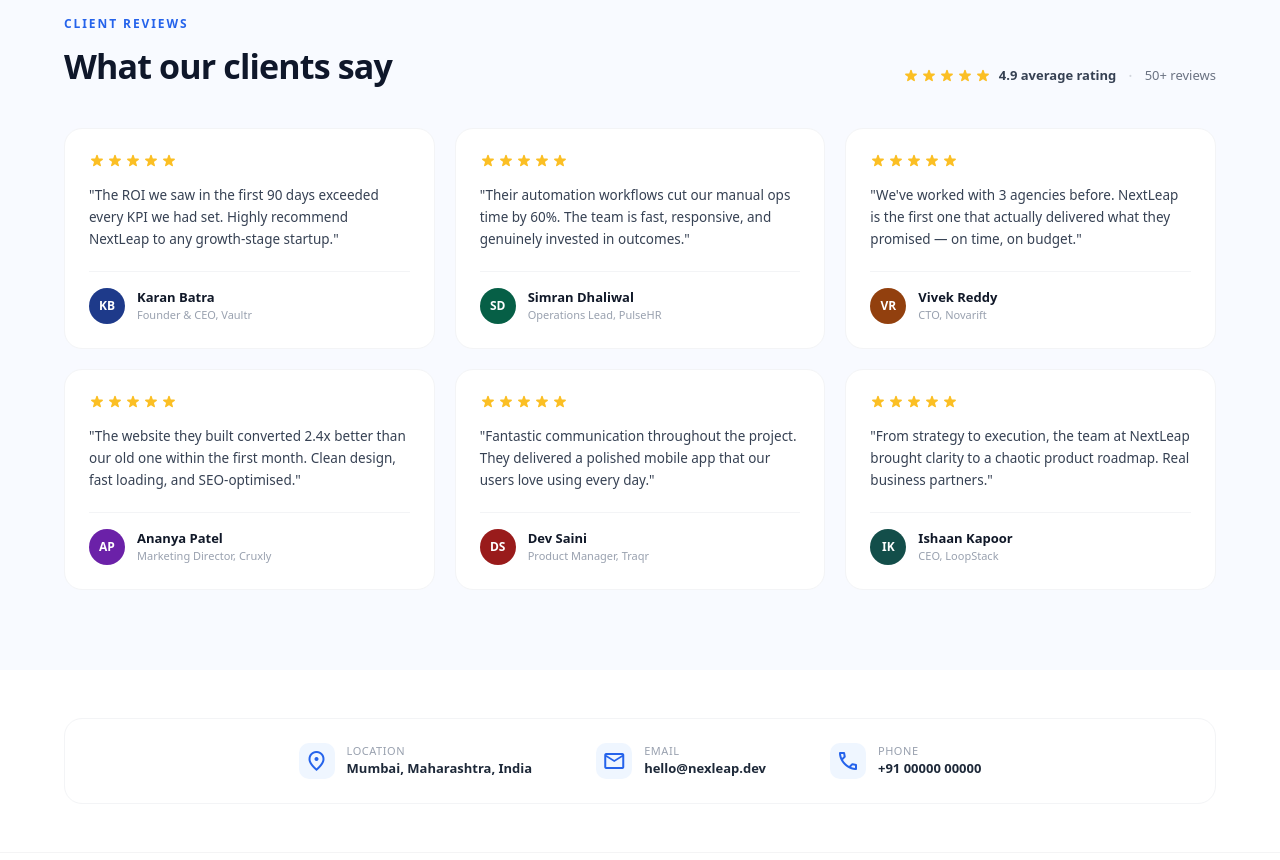
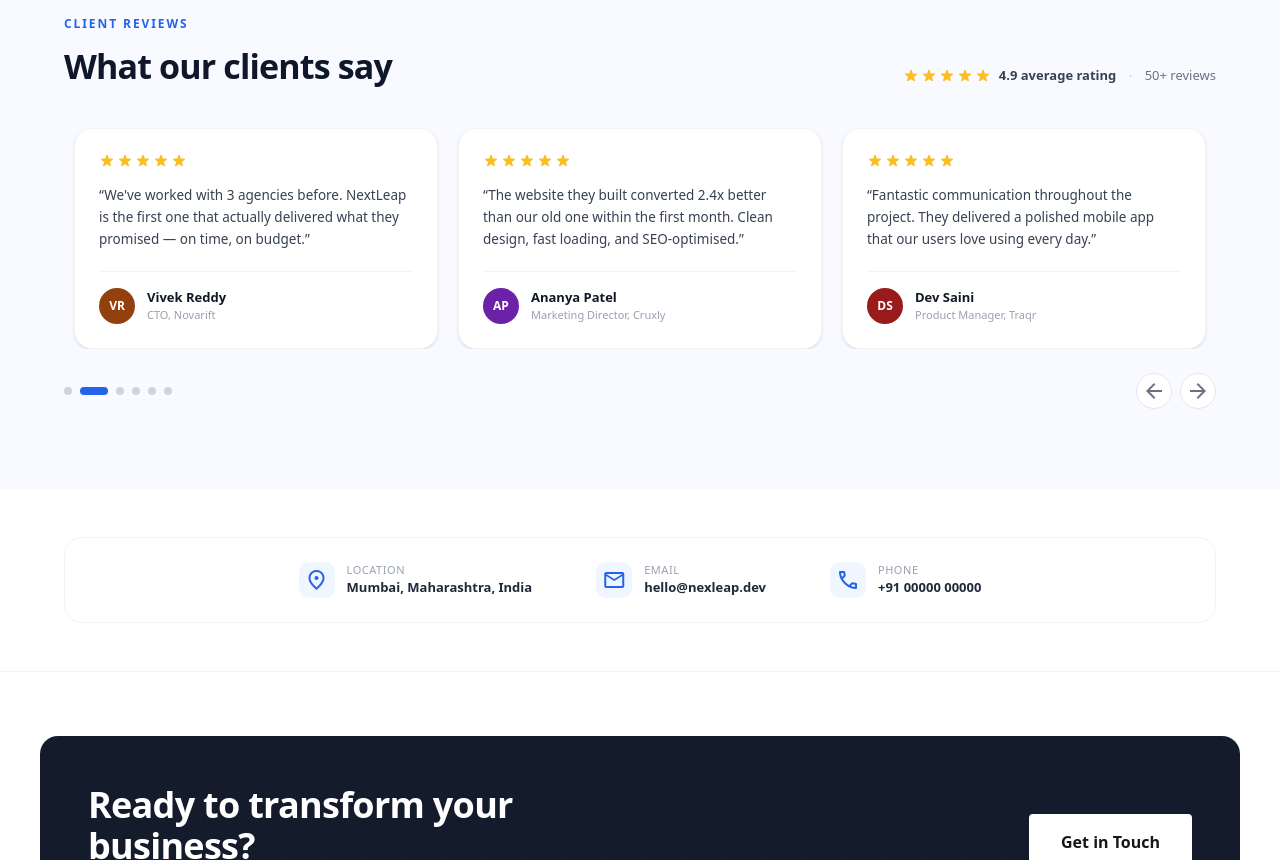
Before and after one commit to Harshh-Lal/NextLeap, a React (Vite) app: page /contact in a window 1280 px wide. Shown: the part 940-1800 px from the top of the page. Built offline with nearby package versions, Linux system fonts and the light colour scheme; a web font is replaced by a local one.

Commit message:
feat: review card slider with auto-scroll + bump extraordinary font size

```diff
--- a/src/pages/Contact.tsx
+++ b/src/pages/Contact.tsx
@@ -328,31 +328,12 @@ const ContactForm: React.FC = () => {
   );
 };
 
-// ── Review Card ────────────────────────────────────────────────────
-const ReviewCardItem: React.FC<{ card: ReviewCard; delay: number }> = ({ card, delay }) => {
-  const ref = useRef<HTMLDivElement>(null);
-  useEffect(() => {
-    const el = ref.current;
-    if (!el) return;
-    const observer = new IntersectionObserver(
-      ([entry]) => { if (entry.isIntersecting) { el.classList.add('visible'); observer.disconnect(); } },
-      { threshold: 0.1 }
-    );
-    observer.observe(el);
-    return () => observer.disconnect();
-  }, []);
-
-  return (
-    <div
-      ref={ref}
-      className="fade-up flex flex-col justify-between p-6 rounded-2xl border border-gray-100 bg-white hover:shadow-[0_4px_24px_rgba(0,0,0,0.07)] transition-shadow duration-300"
-      style={{ transitionDelay: `${delay}ms` }}
-    >
+// ── Single Review Card ────────────────────────────────────────────
+const ReviewCardItem: React.FC<{ card: ReviewCard }> = ({ card }) => (
+  <div className="flex flex-col justify-between p-6 rounded-2xl border border-gray-100 bg-white h-full shadow-sm">
     <div>
       <Stars />
-        <p className="mt-4 text-[13.5px] text-gray-700 leading-relaxed">
-          "{card.quote}"
-        </p>
+      <p className="mt-4 text-[13.5px] text-gray-700 leading-relaxed">“{card.quote}”</p>
     </div>
     <div className="flex items-center gap-3 mt-5 pt-4 border-t border-gray-100">
       <div
@@ -364,6 +345,98 @@ const ReviewCardItem: React.FC<{ card: ReviewCard; delay: number }> = ({ card, d
       <div>
         <p className="text-[13px] font-bold text-gray-900">{card.author}</p>
         <p className="text-[11px] text-gray-400">{card.role}</p>
+      </div>
+    </div>
+  </div>
+);
+
+// ── Review Slider ─────────────────────────────────────────────────
+const ReviewSlider: React.FC = () => {
+  const [current, setCurrent] = useState(0);
+  const intervalRef = useRef<ReturnType<typeof setInterval> | null>(null);
+  const total = reviewCards.length;
+
+  const resetInterval = () => {
+    if (intervalRef.current) clearInterval(intervalRef.current);
+    intervalRef.current = setInterval(() => setCurrent(c => (c + 1) % total), 3500);
+  };
+
+  useEffect(() => {
+    intervalRef.current = setInterval(() => setCurrent(c => (c + 1) % total), 3500);
+    return () => { if (intervalRef.current) clearInterval(intervalRef.current); };
+  }, []);
+
+  const handlePrev = () => { setCurrent(c => (c - 1 + total) % total); resetInterval(); };
+  const handleNext = () => { setCurrent(c => (c + 1) % total); resetInterval(); };
+  const handleDot  = (i: number) => { setCurrent(i); resetInterval(); };
+
+  // How many cards visible: 3 on lg, 2 on sm, 1 on xs
+  // We replicate logic via CSS container queries or plain math:
+  // Use windowWidth to determine visible — but pure CSS approach:
+  // We set the track width = total cards, each card = 33.333% of viewport
+  // So shifting by `current * (100/total)%` of track moves one card
+
+  return (
+    <div className="relative">
+      {/* Viewport */}
+      <div className="overflow-hidden">
+        {/* Track */}
+        <div
+          className="flex"
+          style={{
+            transform: `translateX(calc(-${current} * (100% / 3)))`,
+            transition: 'transform 0.55s cubic-bezier(0.4, 0, 0.2, 1)',
+            // Track is total/3 of visible width wide
+            width: `${(total / 3) * 100}%`,
+          }}
+        >
+          {reviewCards.map((card, i) => (
+            <div
+              key={i}
+              className="px-2.5"
+              style={{ width: `${100 / total}%` }}
+            >
+              <ReviewCardItem card={card} />
+            </div>
+          ))}
+        </div>
+      </div>
+
+      {/* Controls row */}
+      <div className="flex items-center justify-between mt-6">
+        {/* Dot indicators */}
+        <div className="flex items-center gap-2">
+          {reviewCards.map((_, i) => (
+            <button
+              key={i}
+              onClick={() => handleDot(i)}
+              aria-label={`Review ${i + 1}`}
+              className="rounded-full transition-all duration-300 cursor-pointer"
+              style={{
+                width: i === current ? '28px' : '8px',
+                height: '8px',
+                backgroundColor: i === current ? '#2563EB' : '#CBD5E1',
+              }}
+            />
+          ))}
+        </div>
+
+        {/* Prev / Next */}
+        <div className="flex items-center gap-2">
+          <button
+            onClick={handlePrev}
+            className="w-9 h-9 rounded-full border border-gray-200 bg-white hover:border-[#2563EB] hover:text-[#2563EB] text-gray-500 flex items-center justify-center transition-colors duration-200 cursor-pointer"
+            aria-label="Previous review"
+          >
+            <span className="material-symbols-outlined text-[18px]">arrow_back</span>
+          </button>
+          <button
+            onClick={handleNext}
+            className="w-9 h-9 rounded-full border border-gray-200 bg-white hover:border-[#2563EB] hover:text-[#2563EB] text-gray-500 flex items-center justify-center transition-colors duration-200 cursor-pointer"
+            aria-label="Next review"
+          >
+            <span className="material-symbols-outlined text-[18px]">arrow_forward</span>
+          </button>
         </div>
       </div>
     </div>
@@ -406,7 +479,10 @@ const Contact: React.FC = () => {
               >
                 Let's build something
                 <br />
-                <span className="italic text-[#2563EB]" style={{ fontFamily: "'Cormorant Garamond', Georgia, serif", fontWeight: 700 }}>
+                <span
+                  className="italic text-[#2563EB]"
+                  style={{ fontFamily: "'Cormorant Garamond', Georgia, serif", fontWeight: 700, fontSize: '1.22em', lineHeight: 1 }}
+                >
                   extraordinary
                 </span>{' '}
                 together.
@@ -481,12 +557,8 @@ const Contact: React.FC = () => {
               </div>
             </div>
 
-            {/* Review cards grid */}
-            <div className="grid grid-cols-1 sm:grid-cols-2 lg:grid-cols-3 gap-5">
-              {reviewCards.map((card, i) => (
-                <ReviewCardItem key={i} card={card} delay={i * 70} />
-              ))}
-            </div>
+            {/* Review cards slider */}
+            <ReviewSlider />
           </div>
         </div>
 
```
Lines whose indentation alone changed are shown as unchanged.
